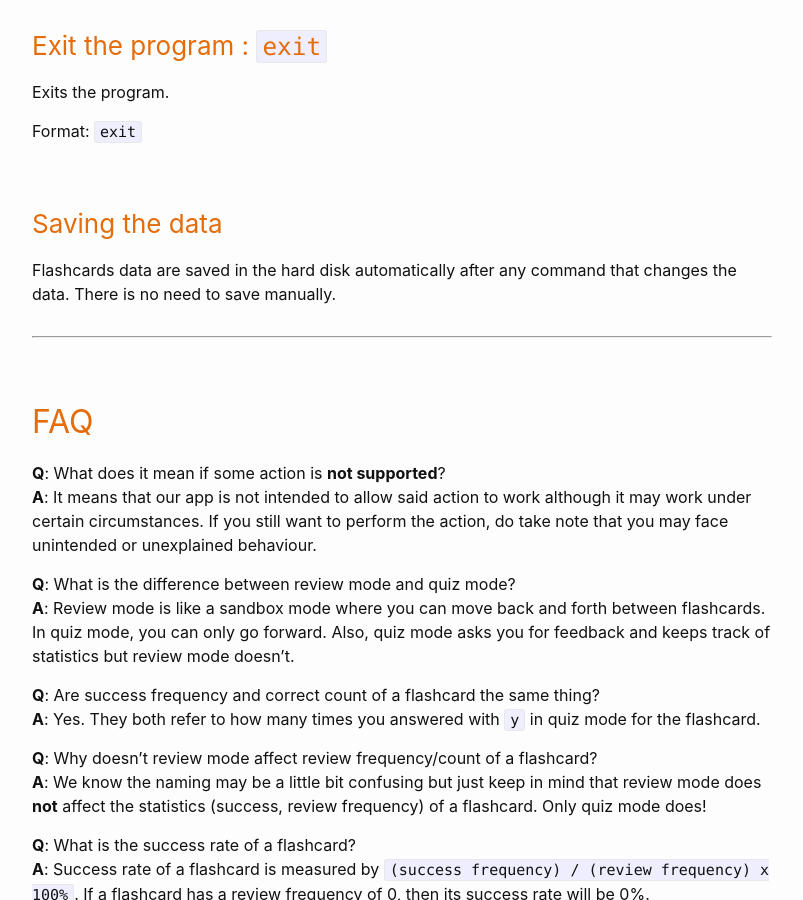
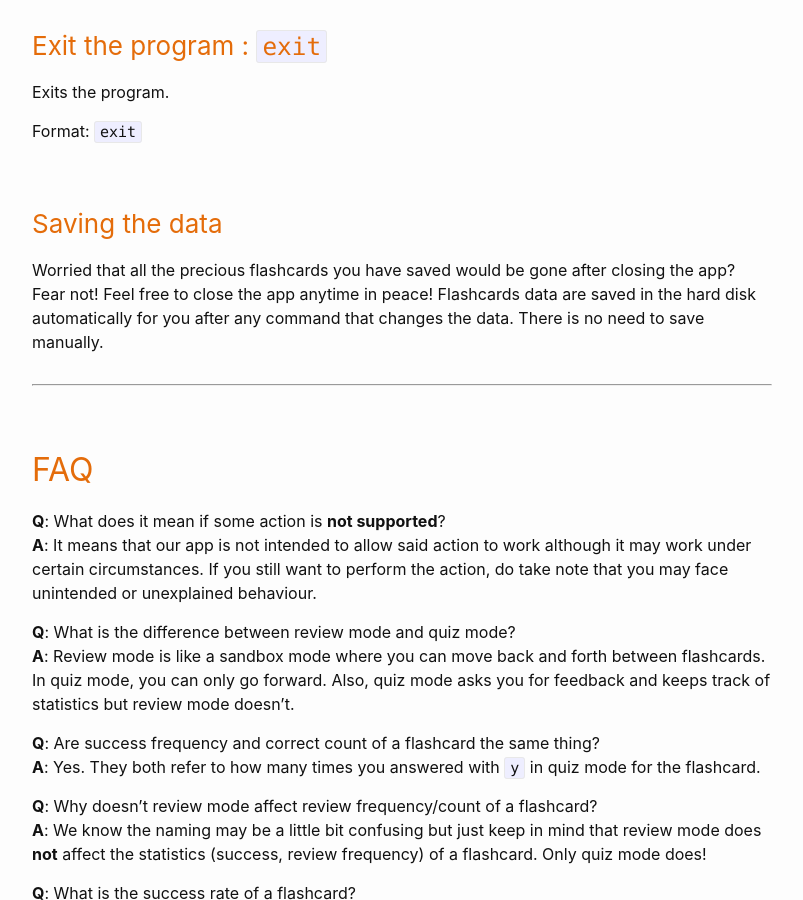
Before and after one commit to minzzelo/cs2101ug, a Jekyll site: the page built from docs/UserGuide.md, in a window 1280 px wide and 900 px high, scrolled down 32784 px. Shown: the whole window, without its empty margins (238-1041 px from the left). Built offline with Jekyll 4.4.1, drawn with Linux system fonts in a browser that asks for light colours; emoji names are drawn with the system emoji font.

Commit message:
Update saving the data section

```diff
--- a/docs/UserGuide.md
+++ b/docs/UserGuide.md
@@ -675,7 +675,7 @@ Format: `exit`
 
 ### Saving the data
 
-Flashcards data are saved in the hard disk automatically after any command that changes the data. There is no need to save manually.
+Worried that all the precious flashcards you have saved would be gone after closing the app? Fear not! Feel free to close the app anytime in peace! Flashcards data are saved in the hard disk automatically for you after any command that changes the data. There is no need to save manually.
 
 --------------------------------------------------------------------------------------------------------------------
 
```
